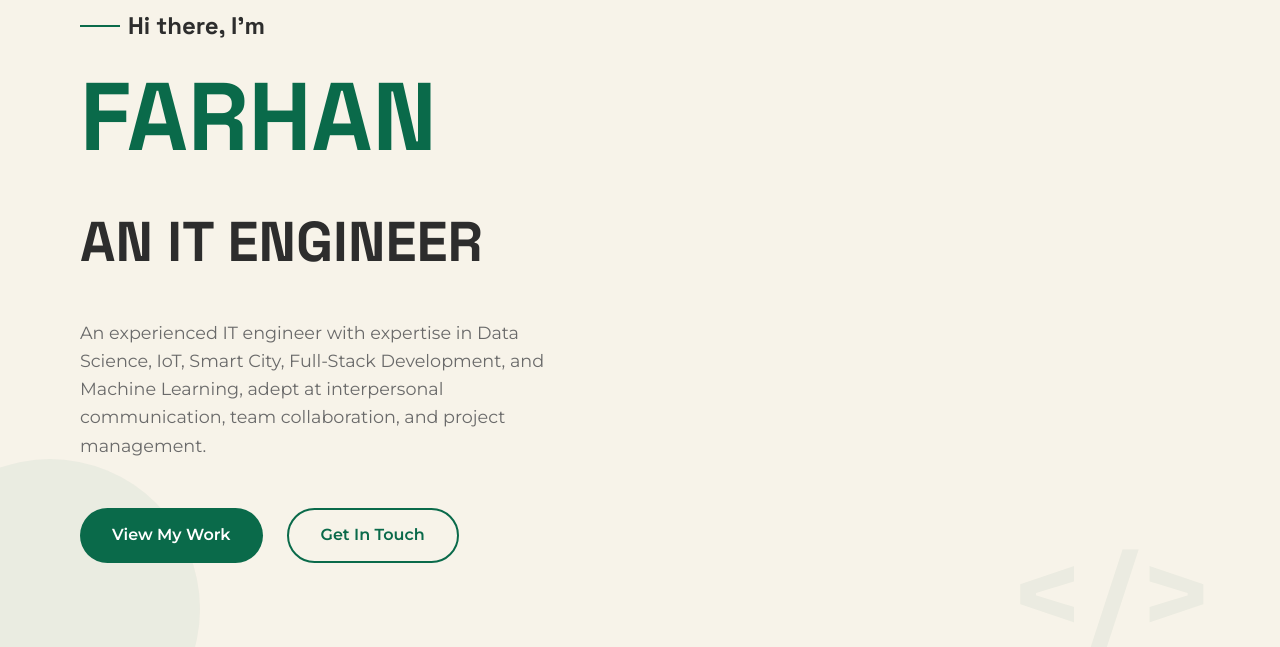
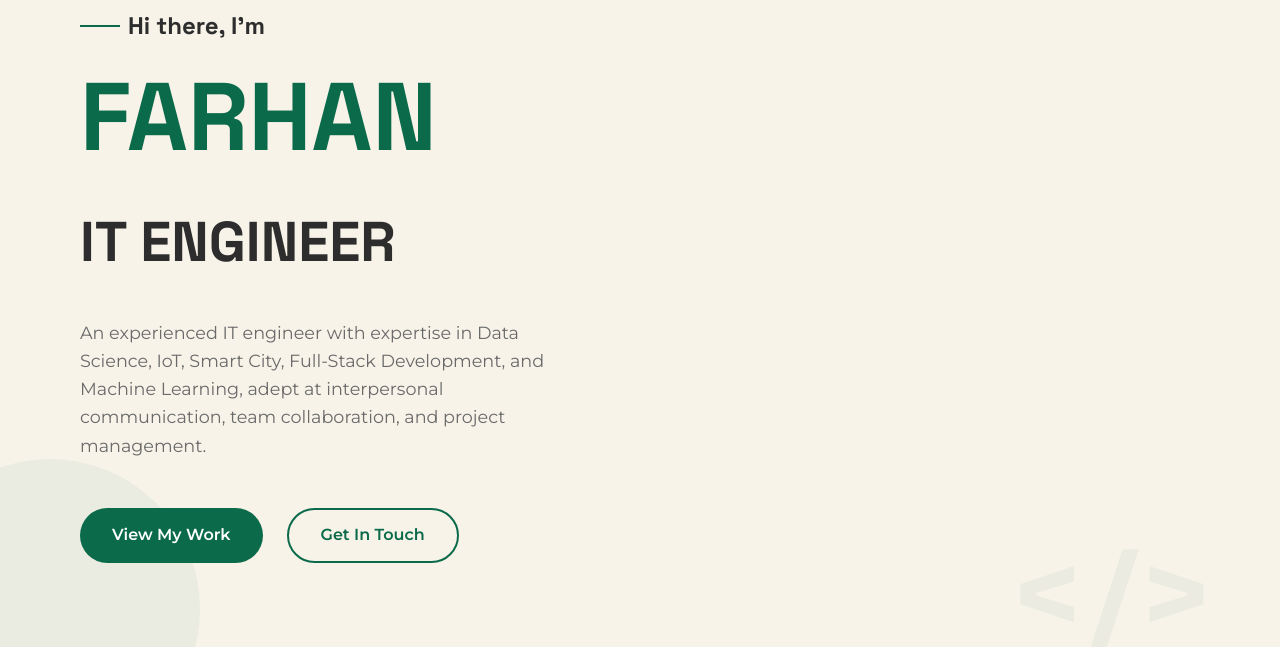
Before and after one commit to hanbaebae/web-farhan, a plain HTML site: page index.html in a window 1280 px wide. Shown: the part 153-800 px from the top of the page. Drawn offline with Linux system fonts and the light colour scheme.

Commit message:
fix: it engineer in landing

```diff
--- a/index.html
+++ b/index.html
@@ -1131,7 +1131,7 @@
             <div class="hero-content animate">
                 <h3 class="hero-greeting">Hi there, I'm</h3>
                 <h1 class="hero-title">Farhan</h1>
-                <h2 class="hero-subtitle">An IT Engineer</h2>
+                <h2 class="hero-subtitle">IT Engineer</h2>
                 <p class="hero-description">An experienced IT engineer with expertise in Data Science,
                     IoT, Smart City, Full-Stack Development, and Machine Learning, adept at interpersonal communication, team collaboration, and project management.</p>
 
```
